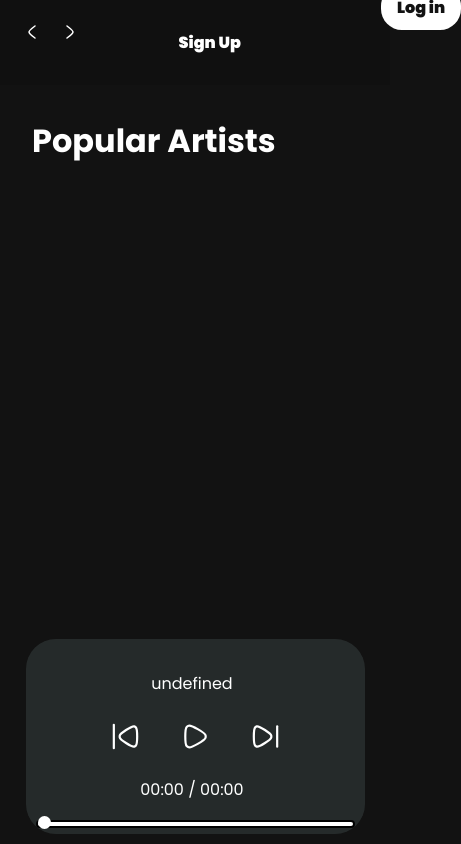
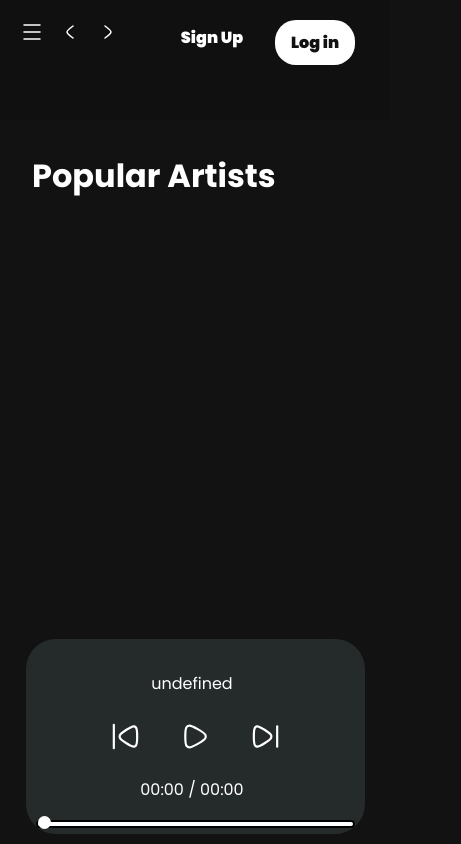
Before and after one commit to rxshabN/Spotify-Clone, a plain HTML site: page index.html in a window 390 px wide. Shown: the whole page, 461 px wide, since content can reach past the window. Drawn offline with Linux system fonts and the light colour scheme; no server answers.

Commit message:
Another fix

```diff
--- a/style.css
+++ b/style.css
@@ -341,7 +341,7 @@ body {
   }
 
   .hamburger {
-    display: hidden;
+    display: block;
     cursor: pointer;
   }
 
```
